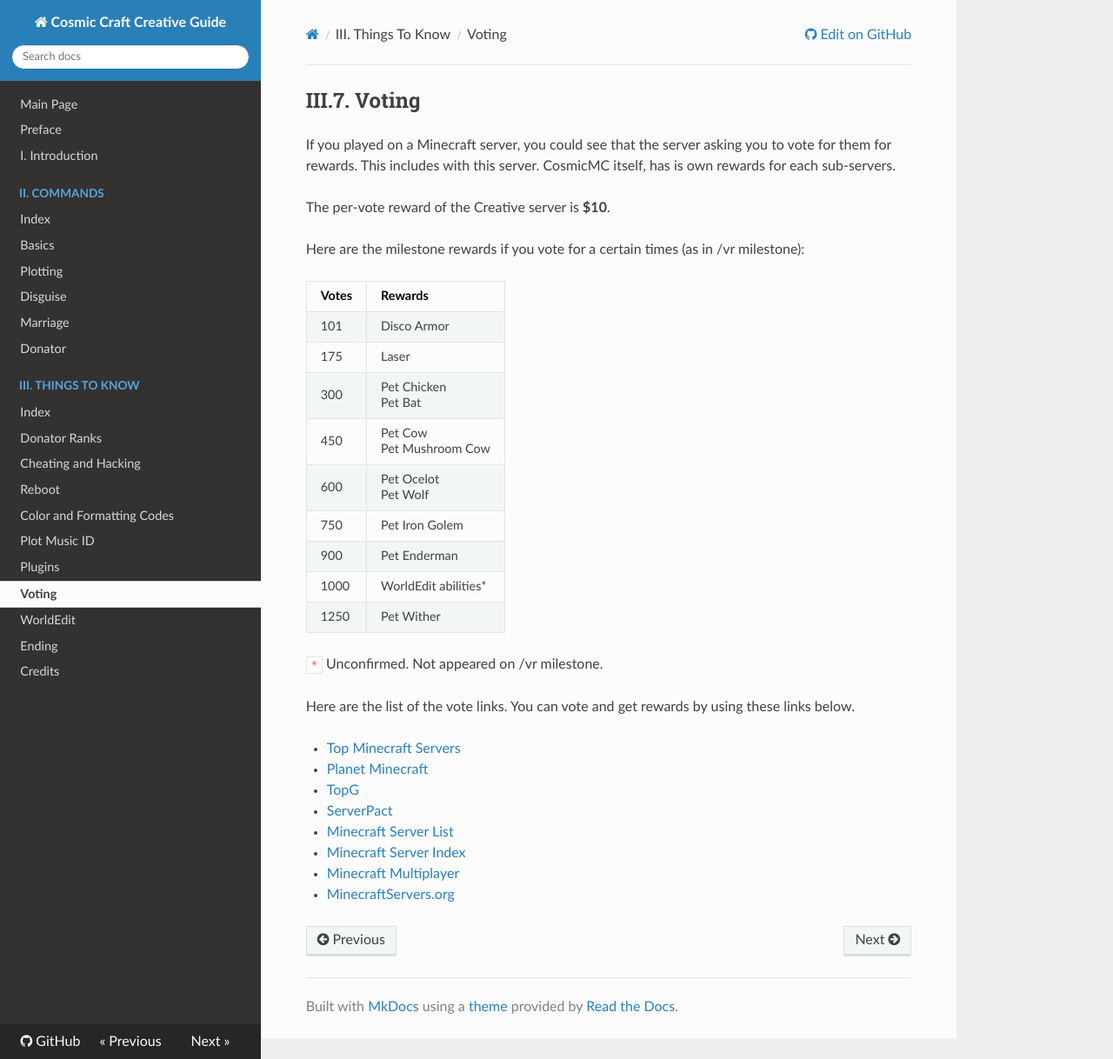
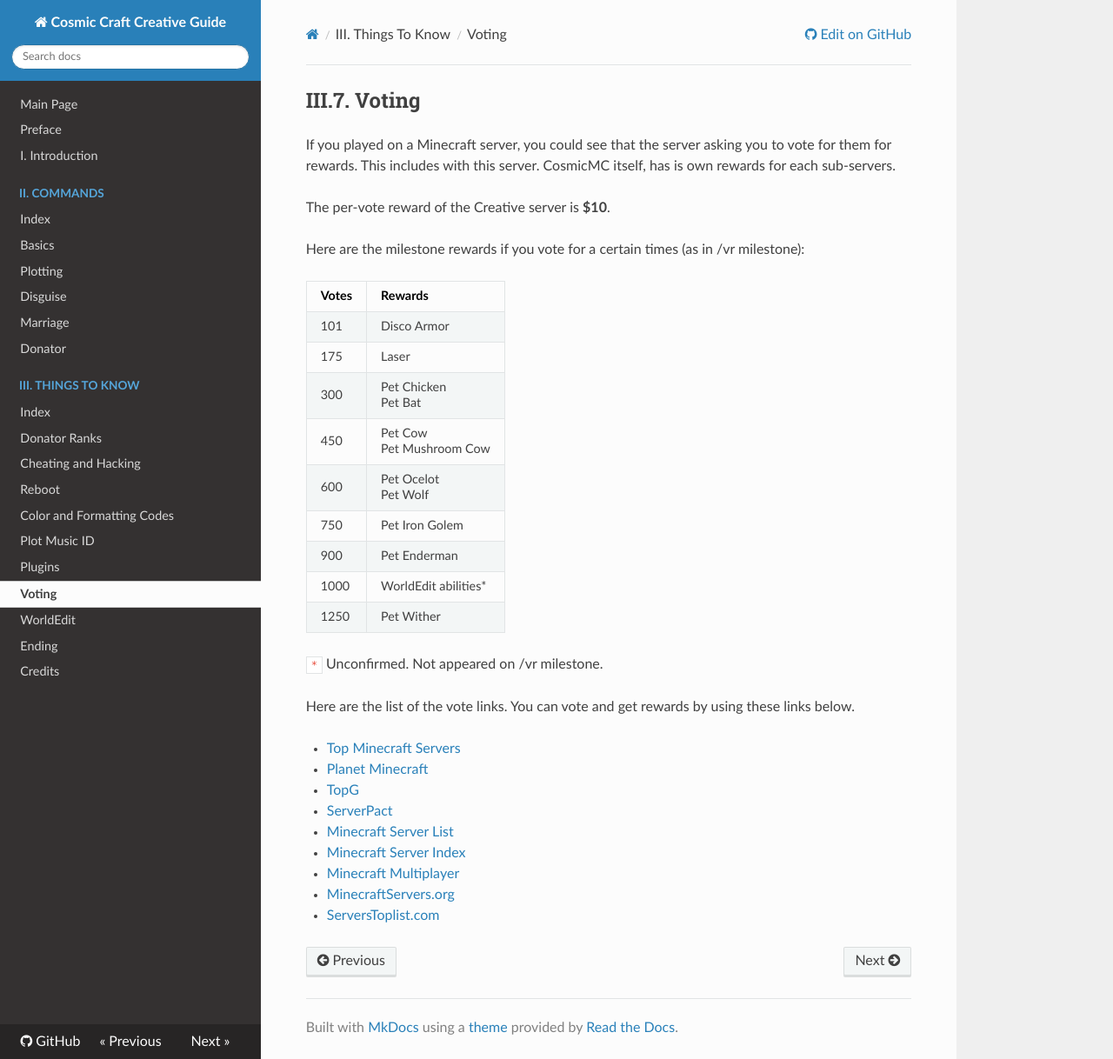
Before and after one commit to limejuce/cc-creative-guide, an MkDocs documentation site: the page built from docs/things/voting.md, in a window 1280 px wide and 1218 px high. Shown: the whole window at 87% size. Built offline with MkDocs 1.6.1, drawn with Linux system fonts in a browser that asks for light colours; nearby versions of some CDN libraries; old or Windows-style settings are respelled for this version of MkDocs.

Commit message:
Update voting.md

```diff
--- a/docs/things/voting.md
+++ b/docs/things/voting.md
@@ -30,3 +30,4 @@ Here are the list of the vote links. You can vote and get rewards by using these
 - [Minecraft Server Index](https://www.minecraft-index.com/15450-cosmic-craft-hub/vote)
 - [Minecraft Multiplayer](https://minecraft-mp.com/server/22060/vote/)
 - [MinecraftServers.org](https://minecraftservers.org/vote/424344)
+- [ServersToplist.com](https://serverstoplist.com/minecraft/in-5206236)
```
